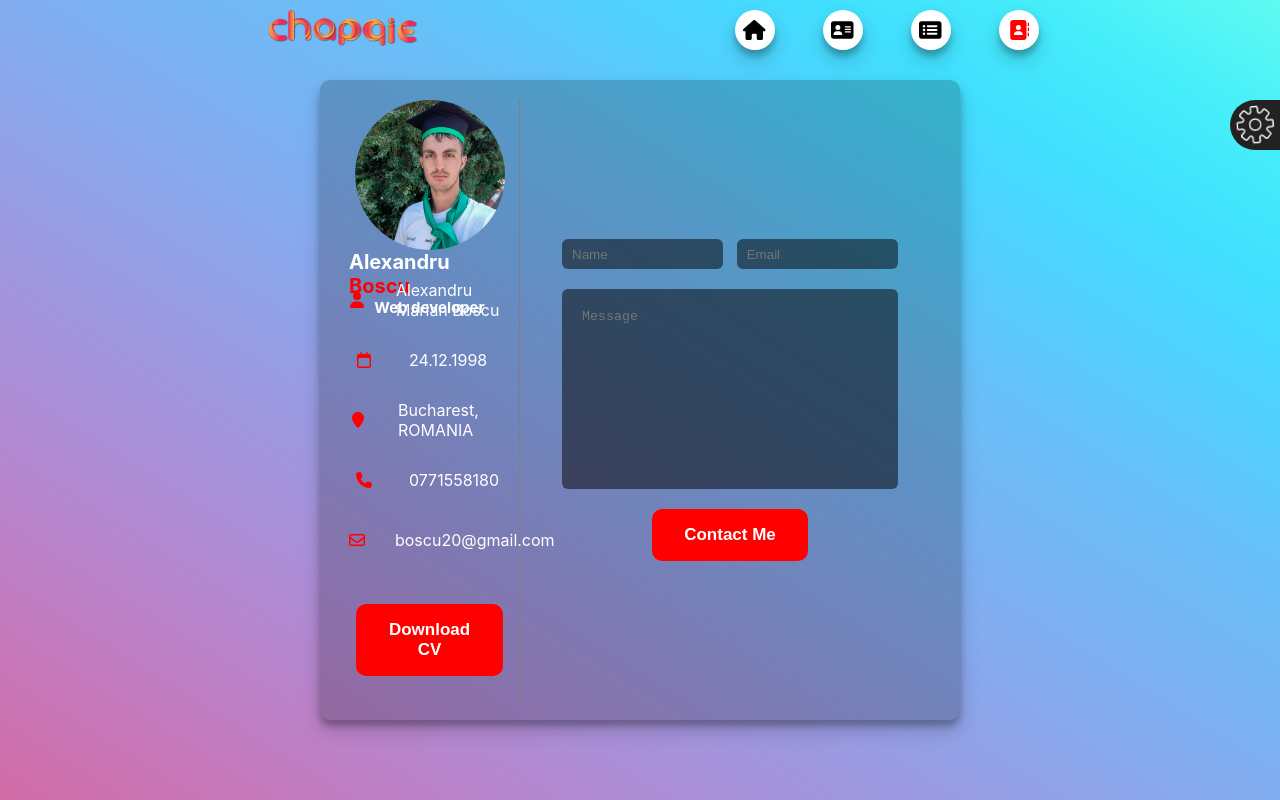
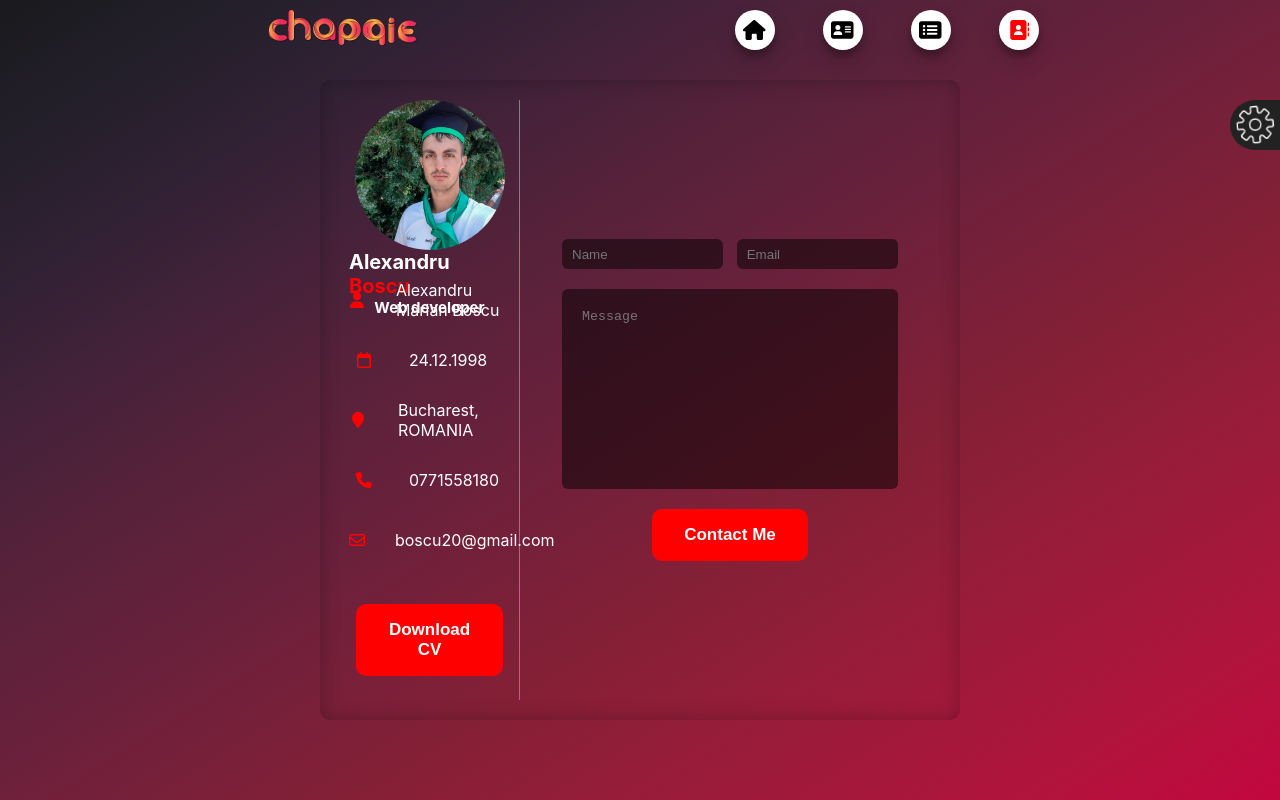
Before and after one commit to mrchappie/portfolio_v2, a React (Create React App) app in the folder portfolio/: page /contact in a window 1280 px wide. Shown: the top 800 px of the page. Built offline with nearby package versions, Linux system fonts and the light colour scheme.

Commit message:
new colors and some style

```diff
--- a/portfolio/src/components/Header/Nav/Nav.js
+++ b/portfolio/src/components/Header/Nav/Nav.js
@@ -1,11 +1,9 @@
 import classes from './Nav.module.css';
-// import logo from '../../../assets/robot.png';
 import logo from '../../../assets/logo.svg';
 import ButtonAsLink from '../../UI/Button/ButtonAsLink/ButtonAsLink';
 import { useDispatch } from 'react-redux';
-// import { pageActions } from '../../../store/active-page';
 import { logoActions } from '../../../store/logo-history';
-// import { useSelector } from 'react-redux';
+import { useSelector } from 'react-redux';
 
 import { FontAwesomeIcon } from '@fortawesome/react-fontawesome';
 import {
@@ -18,24 +16,7 @@ import { Link, NavLink } from 'react-router-dom';
 
 const Nav = (props) => {
   const dispatch = useDispatch();
-  // const activePage = useSelector((state) => state.activePage.active);
-  // const activeColor = useSelector((state) => state.activeColor.color);
-
-  // const setHomeActive = () => {
-  //   dispatch(pageActions.home());
-  // };
-
-  // const setAboutActive = () => {
-  //   dispatch(pageActions.about());
-  // };
-
-  // const setProjectsActive = () => {
-  //   dispatch(pageActions.projects());
-  // };
-
-  // const setContactActive = () => {
-  //   dispatch(pageActions.contact());
-  // };
+  const activeColor = useSelector((state) => state.activeColor.color);
 
   const showLogoHistory = () => {
     dispatch(logoActions.toggleLogoHistory());
@@ -52,7 +33,10 @@ const Nav = (props) => {
         <ButtonAsLink>
           <NavLink
             to="/welcome"
-            className={(navData) => (navData.isActive ? classes.active : '')}
+            // className={(navData) => (navData.isActive ? classes.active : '')}
+            style={(navData) =>
+              navData.isActive ? { color: activeColor } : { color: 'black' }
+            }
           >
             <FontAwesomeIcon icon={faHouse} />
           </NavLink>
@@ -61,7 +45,10 @@ const Nav = (props) => {
         <ButtonAsLink>
           <NavLink
             to="/about"
-            className={(navData) => (navData.isActive ? classes.active : '')}
+            // className={(navData) => (navData.isActive ? classes.active : '')}
+            style={(navData) =>
+              navData.isActive ? { color: activeColor } : { color: 'black' }
+            }
           >
             <FontAwesomeIcon icon={faAddressCard} />
           </NavLink>
@@ -69,7 +56,10 @@ const Nav = (props) => {
         <ButtonAsLink>
           <NavLink
             to="/projects"
-            className={(navData) => (navData.isActive ? classes.active : '')}
+            // className={(navData) => (navData.isActive ? classes.active : '')}
+            style={(navData) =>
+              navData.isActive ? { color: activeColor } : { color: 'black' }
+            }
           >
             <FontAwesomeIcon icon={faRectangleList} />
           </NavLink>
@@ -77,7 +67,10 @@ const Nav = (props) => {
         <ButtonAsLink>
           <NavLink
             to="/contact"
-            className={(navData) => (navData.isActive ? classes.active : '')}
+            // className={(navData) => (navData.isActive ? classes.active : '')}
+            style={(navData) =>
+              navData.isActive ? { color: activeColor } : { color: 'black' }
+            }
           >
             <FontAwesomeIcon icon={faAddressBook} />
           </NavLink>
--- a/portfolio/src/components/Layout/About/About.module.css
+++ b/portfolio/src/components/Layout/About/About.module.css
@@ -17,16 +17,15 @@
   align-items: center;
   justify-content: center;
   color: var(--white);
-  background-color: var(--black-alpha-20);
-  box-shadow: 0px 5px 20px var(--black-alpha-15);
+  background-image: var(--linear-gradient-bg-0);
+  box-shadow: var(--box-shadow-1);
 }
 
 .about .profile-image {
   width: 400px;
   height: 400px;
   margin: 20px;
-  box-shadow: var(--black-alpha-15) 0px 15px 25px,
-    var(--black-alpha-15) 0px 5px 10px;
+  box-shadow: var(--box-shadow-2);
 }
 
 .about .profile-image img {
--- a/portfolio/src/components/Layout/About/Skills/BasicInfo.js
+++ b/portfolio/src/components/Layout/About/Skills/BasicInfo.js
@@ -1,13 +1,12 @@
 import classes from './BasicInfo.module.css';
+import { useSelector } from 'react-redux';
+import Button from '../../../UI/Button/Button/Button';
 
 import profileImage from '../../../../assets/proile-pictures/profile_image_2.jpg';
-import Button from '../../../UI/Button/Button/Button';
-import { useSelector } from 'react-redux';
-
 import { ALEX_INFO } from '../../../website-info/alex-info';
+import CV from '../../../../assets/CV/BOȘCU_Marian_Alexandru_CV_EN.pdf';
 
 import { FontAwesomeIcon } from '@fortawesome/react-fontawesome';
-
 import { faCalendar, faEnvelope } from '@fortawesome/free-regular-svg-icons';
 import {
   faLocationPin,
@@ -83,7 +82,9 @@ const BasicInfo = () => {
         </div>
       </div>
       <div className={classes.bottom}>
-        <Button style={{ backgroundColor: activeColor }}>Download CV</Button>
+        <a href={CV} download="BOȘCU_Marian_Alexandru_CV_EN.pdf">
+          <Button style={{ backgroundColor: activeColor }}>Download CV</Button>
+        </a>
       </div>
     </div>
   );
--- a/portfolio/src/components/Layout/Contact/Contact.module.css
+++ b/portfolio/src/components/Layout/Contact/Contact.module.css
@@ -13,7 +13,7 @@
 .contact {
   width: 50vw;
   height: 80%;
-  background-color: rgba(0, 0, 0, 0.2);
+  background-image: var(--linear-gradient-bg-0);
   padding: 20px;
 
   box-shadow: var(--box-shadow-1);
--- a/portfolio/src/components/Layout/Home/Home.module.css
+++ b/portfolio/src/components/Layout/Home/Home.module.css
@@ -22,25 +22,10 @@
   justify-content: center;
 
   color: #fff;
-  background-color: rgba(0, 0, 0, 0.1);
 
-  /* background-image: linear-gradient(
-    to right top,
-    #ff1e56,
-    #d72a6d,
-    #a93875,
-    #7b3e6f,
-    #533d5b,
-    #59415c,
-    #5e455d,
-    #634a5f,
-    #975870,
-    #cb686d,
-    #f0835b,
-    #ffac41
-  ); */
+  background-image: var(--linear-gradient-bg-0);
 
-  box-shadow: inset 0 0 20px rgba(0, 0, 0, 0.25);
+  box-shadow: var(--box-shadow-1);
 }
 
 .homeContainer .home .left {
@@ -67,6 +52,7 @@
 .homeContainer .home .right img {
   aspect-ratio: 1/1;
   height: 100%;
+  box-shadow: var(--box-shadow-2);
 }
 
 .homeContainer .home .left .hello {
--- a/portfolio/src/components/website-info/alex-info.js
+++ b/portfolio/src/components/website-info/alex-info.js
@@ -90,8 +90,7 @@ export const ALEX_INFO = {
       job1: {
         post: 'Mechanical Design Engineer',
         company: 'Expleo Romania',
-        shortDescription:
-          'Lorem ipsum dolor sit amet, consectetur adipisicing elit. Eligendi non quis exercitationem culpa nesciunt nihil aut nostrum.',
+        shortDescription: `Mechanical Design Engineer for the architecture department in SERIAL LIFE phase of the Project and DEVELOPMENT phase of the Project for Renault Group.`,
         period: {
           start: 'Octomber 2021',
           finished: 'July 2022',
@@ -106,7 +105,7 @@ export const ALEX_INFO = {
         post: 'Telecommunication Engineer',
         company: 'ASGO Telecom',
         shortDescription:
-          'Lorem ipsum dolor sit amet, consectetur adipisicing elit. Eligendi non quis exercitationem culpa nesciunt nihil aut nostrum.',
+          'Emitting work orders for ground team and ensuring that information is correctly passed from radio engineer to technicians who make modification on existing radio sites for Orange.',
         period: {
           start: 'July 2022',
           finished: 'Present',
--- a/portfolio/src/components/website-info/colors/colors.css
+++ b/portfolio/src/components/website-info/colors/colors.css
@@ -12,10 +12,20 @@
   --red: #f00;
   --grey: #808080;
 
+  /* NEW COLORS */
+
+  --color-0: #1a1a1d;
+  --color-1: #4e4e50;
+  --color-2: #6f2232;
+  --color-3: #950704;
+  --color-4: #c3073f;
+
   /* BACKGROUND COLORS */
 
   /* GRADIENTS */
-  --linear-gradient-backgound-0: linear-gradient(
+  --linear-gradient-bg-0: transparent;
+
+  --linear-gradient-bg-1: linear-gradient(
     to right top,
     #ff1e56,
     #d72a6d,
@@ -31,7 +41,7 @@
     #ffac41
   );
 
-  --linear-gradient-backgound-1: linear-gradient(
+  --linear-gradient-bg-2: linear-gradient(
     to right top,
     #d16ba5,
     #c777b9,
@@ -45,6 +55,22 @@
     #41dfff,
     #46eefa,
     #5ffbf1
+  );
+
+  --linear-gradient-bg-3: linear-gradient(
+    to left top,
+    #c3073f,
+    #b3133d,
+    #a3193b,
+    #941d39,
+    #842036,
+    #76203a,
+    #66213b,
+    #57223a,
+    #44223a,
+    #312134,
+    #231f2a,
+    #1a1a1d
   );
 
   /* COLORS WITH ALPHA CHANNEL */
@@ -97,6 +123,9 @@
 
   /* BOX SHADOWS */
 
-  --box-shadow-1: rgba(0, 0, 0, 0.19) 0px 10px 20px,
+  --box-shadow-0: rgba(0, 0, 0, 0.19) 0px 10px 20px,
     rgba(0, 0, 0, 0.23) 0px 6px 6px;
+  --box-shadow-1: inset 0 0 20px rgba(0, 0, 0, 0.25);
+  --box-shadow-2: var(--black-alpha-15) 0px 15px 25px,
+    var(--black-alpha-15) 0px 5px 10px;
 }
--- a/portfolio/src/index.css
+++ b/portfolio/src/index.css
@@ -32,8 +32,8 @@ html {
   height: 100vh;
   font-family: 'Noto Sans JP', sans-serif;
 
-  /* background: var(--color2); */
-  background-image: var(--linear-gradient-backgound-1);
+  /* background: var(--color-0); */
+  background-image: var(--linear-gradient-bg-3);
 
   overflow-x: hidden;
 }
```
Also changed, not shown: portfolio/src/components/Layout/About/Skills/Skills.js (+57 -55 lines), 1 other file (tests, documents, lock files or other folders).
